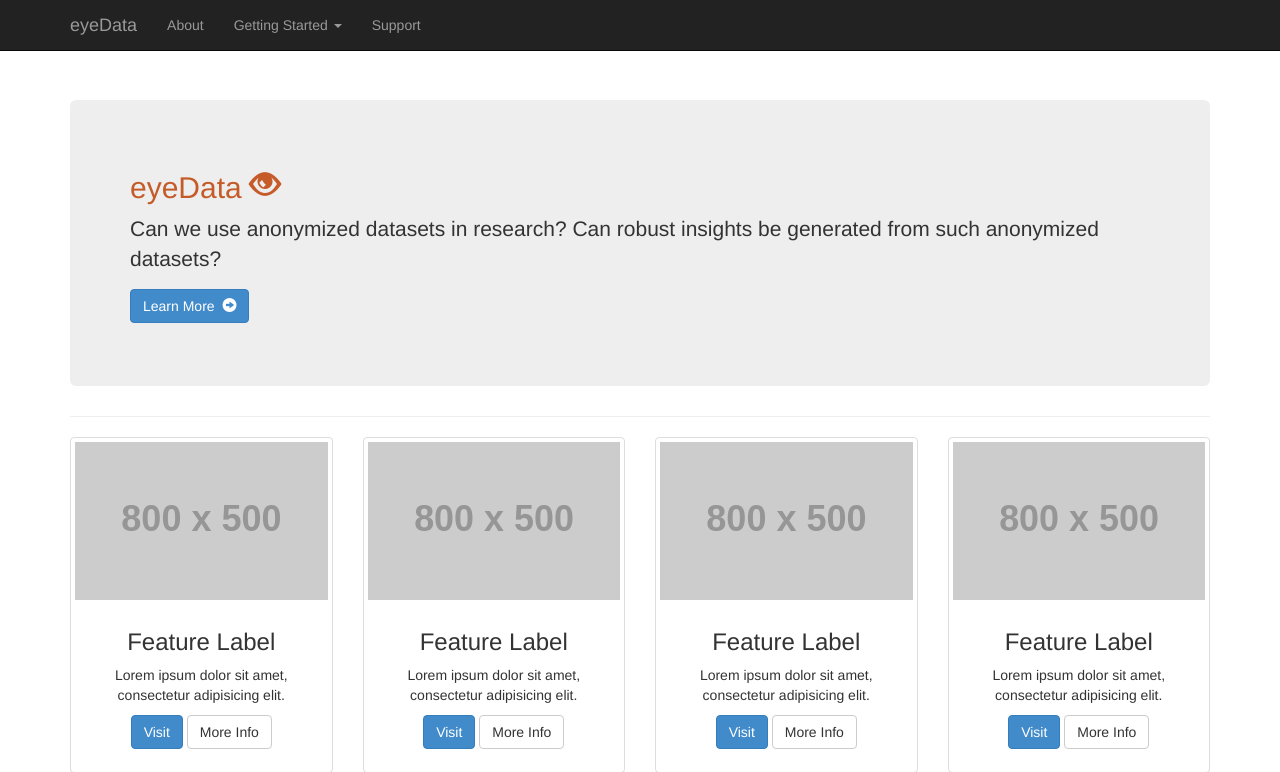
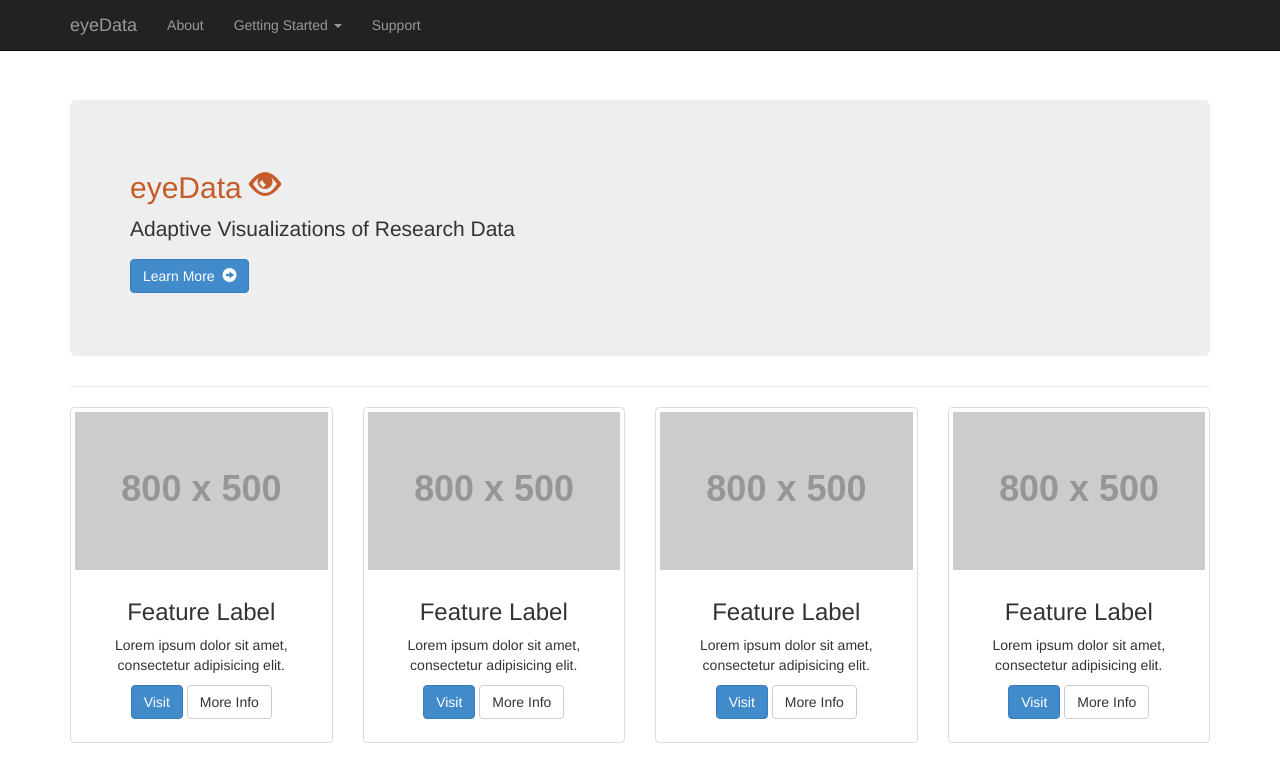
Before and after one commit to IQSS/eyeData, a Django app: page / in a window 1280 px wide. Shown: the top 772 px of the page. Run offline with Django 3.2, Linux system fonts and the light colour scheme; grey boxes labelled with a size stand in for pictures from a placeholder-image service; some libraries are stand-ins or nearby versions.

Commit message:
Update homepage.html

```diff
--- a/eyedata/templates/home/homepage.html
+++ b/eyedata/templates/home/homepage.html
@@ -12,7 +12,7 @@
 <!-- Jumbotron Header -->
 <header class="jumbotron hero-spacer">
     <h2 style="color:#c55b28;">eyeData <span class="glyphicon glyphicon-eye-open"></h2 >
-    <p> </span>Can we use anonymized datasets in research?  Can robust insights be generated from such anonymized datasets?</p>
+    <p>Adaptive Visualizations of Research Data</p>
     <p><a class="btn btn-primary btn-large">Learn More &nbsp;<span class="glyphicon glyphicon-circle-arrow-right"></span></a>
     </p>
 
```
